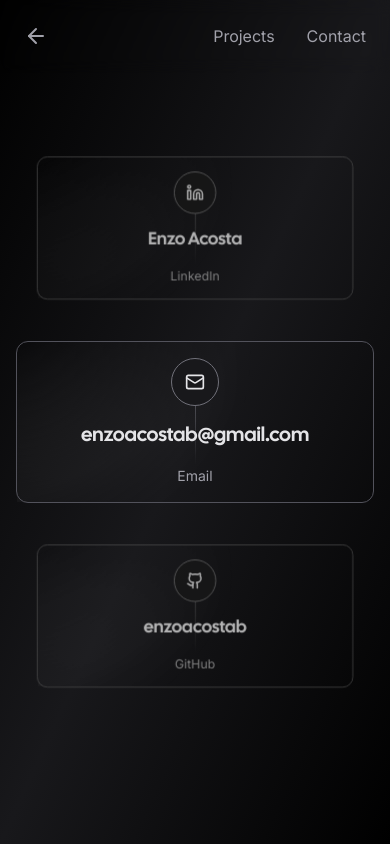
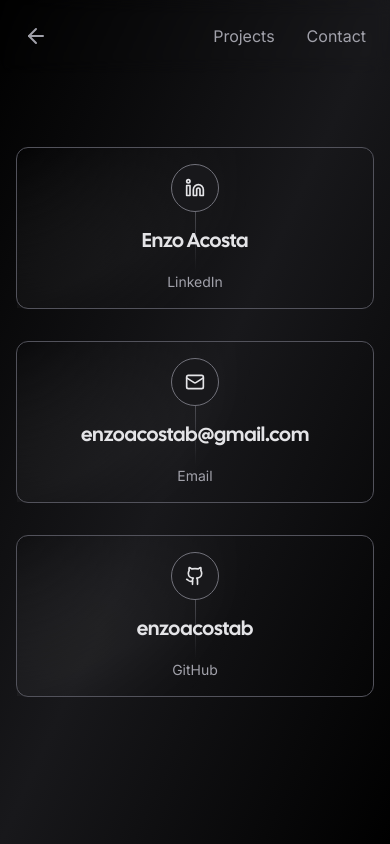
Before and after one commit to enzoacostab/portafolio, a Next.js app: page /contact in a window 390 px wide. Built offline with nearby package versions, Linux system fonts and the light colour scheme; no server answers; what tailwindcss-debug-screens would draw is missing.

Commit message:
some changes

```diff
--- a/app/components/card.tsx
+++ b/app/components/card.tsx
@@ -5,10 +5,14 @@
 	useMotionValue,
 	useSpring,
 } from "framer-motion";
+import { ReactNode } from "react";
 
-import { MouseEventHandler, PropsWithChildren } from "react";
+interface Props {
+	children: ReactNode,
+	animation?: boolean
+}
 
-export const Card: React.FC<PropsWithChildren> = ({ children }) => {
+export const Card: React.FC<Props> = ({ children, animation }) => {
 	const mouseX = useSpring(0, { stiffness: 500, damping: 100 });
 	const mouseY = useSpring(0, { stiffness: 500, damping: 100 });
 
@@ -23,7 +27,7 @@
 	return (
 		<div
 			onMouseMove={onMouseMove}
-			className="flex flex-col justify-center relative duration-700 border rounded-xl hover:bg-zinc-800/10 group md:gap-8 hover:border-zinc-400/50 border-zinc-600 card"
+			className={`flex flex-col justify-center relative duration-700 border rounded-xl hover:bg-zinc-800/10 group md:gap-8 hover:border-zinc-400/50 border-zinc-600 ${animation ? "card" : ""}`}
 		>
 			<div className="pointer-events-none">
 				<div className="absolute inset-0 z-0  transition duration-1000 [mask-image:linear-gradient(black,transparent)]" />
--- a/app/contact/page.tsx
+++ b/app/contact/page.tsx
@@ -27,9 +27,9 @@
 
 export default function Example() {
 	return (
-		<div className=" bg-gradient-to-tl from-zinc-900/0 via-zinc-900 to-zinc-900/0">
+		<div className="bg-gradient-to-tl from-zinc-900/0 via-zinc-900 to-zinc-900/0">
 			<Navigation />
-			<div className="container flex items-center justify-center min-h-screen px-4 mx-auto">
+			<div className="container flex items-center justify-center h-[100dvh] px-4 mx-auto">
 				<div className="grid w-full grid-cols-1 gap-8 mx-auto sm:mt-0 sm:grid-cols-3 lg:gap-16">
 					{socials.map((s) => (
 						<Card>
--- a/app/page.tsx
+++ b/app/page.tsx
@@ -9,7 +9,7 @@
 
 export default function Home() {
 	return (
-		<div className="flex flex-col items-center justify-center w-screen h-screen overflow-hidden bg-gradient-to-tl from-black via-zinc-600/20 to-black">
+		<div className="flex flex-col items-center justify-center w-screen h-[100dvh] overflow-hidden bg-gradient-to-tl from-black via-zinc-600/20 to-black">
 			<nav className="mb-16 animate-fade-in">
 				<ul className="flex items-center justify-center gap-4">
 					{navigation.map((item) => (
--- a/app/projects/page.tsx
+++ b/app/projects/page.tsx
@@ -30,7 +30,7 @@
 						{projects
 							.filter((_, i) => i % 2 === 0)
 							.map((project) => (
-								<Card key={project.slug}>
+								<Card key={project.slug} animation>
 									<Article project={project} />
 								</Card>
 							))}
@@ -39,7 +39,7 @@
 						{projects
 							.filter((_, i) => i % 2 === 1)
 							.map((project) => (
-								<Card key={project.slug}>
+								<Card key={project.slug} animation>
 									<Article project={project} />
 								</Card>
 							))}
```
